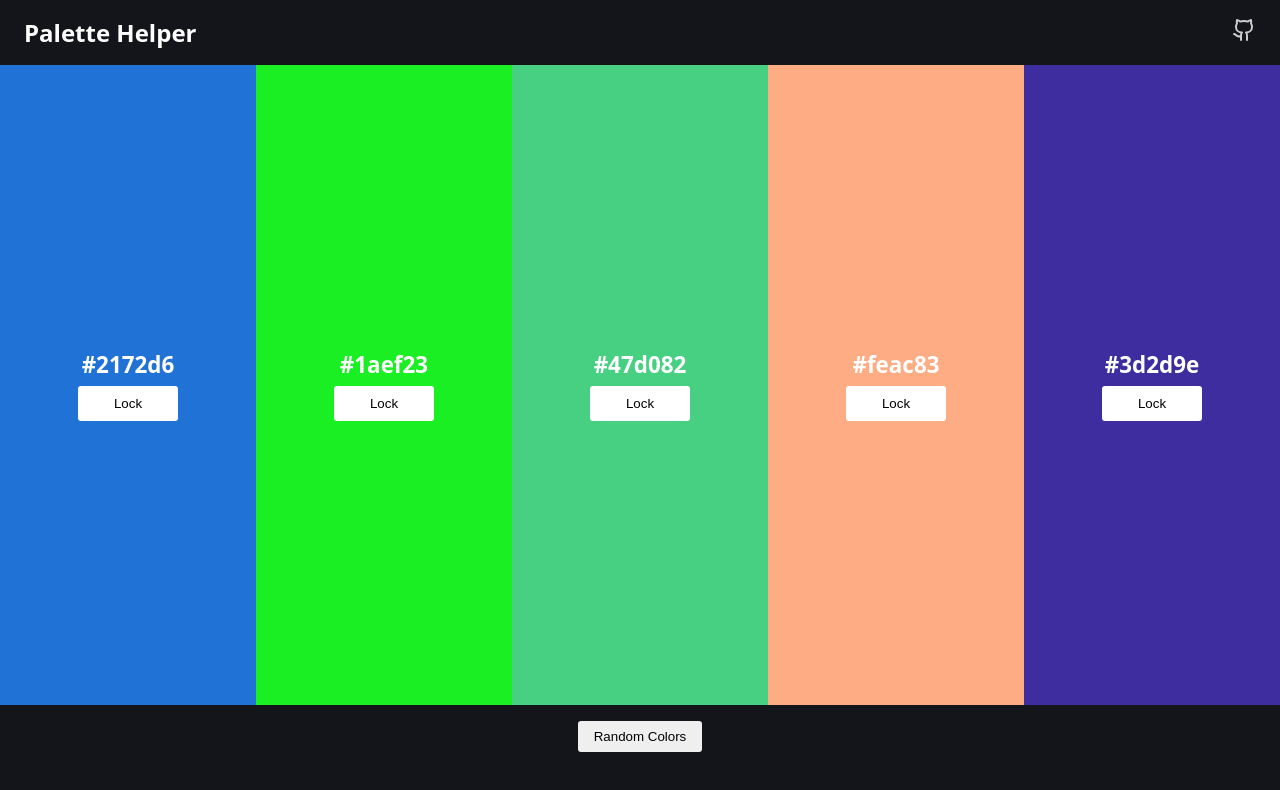
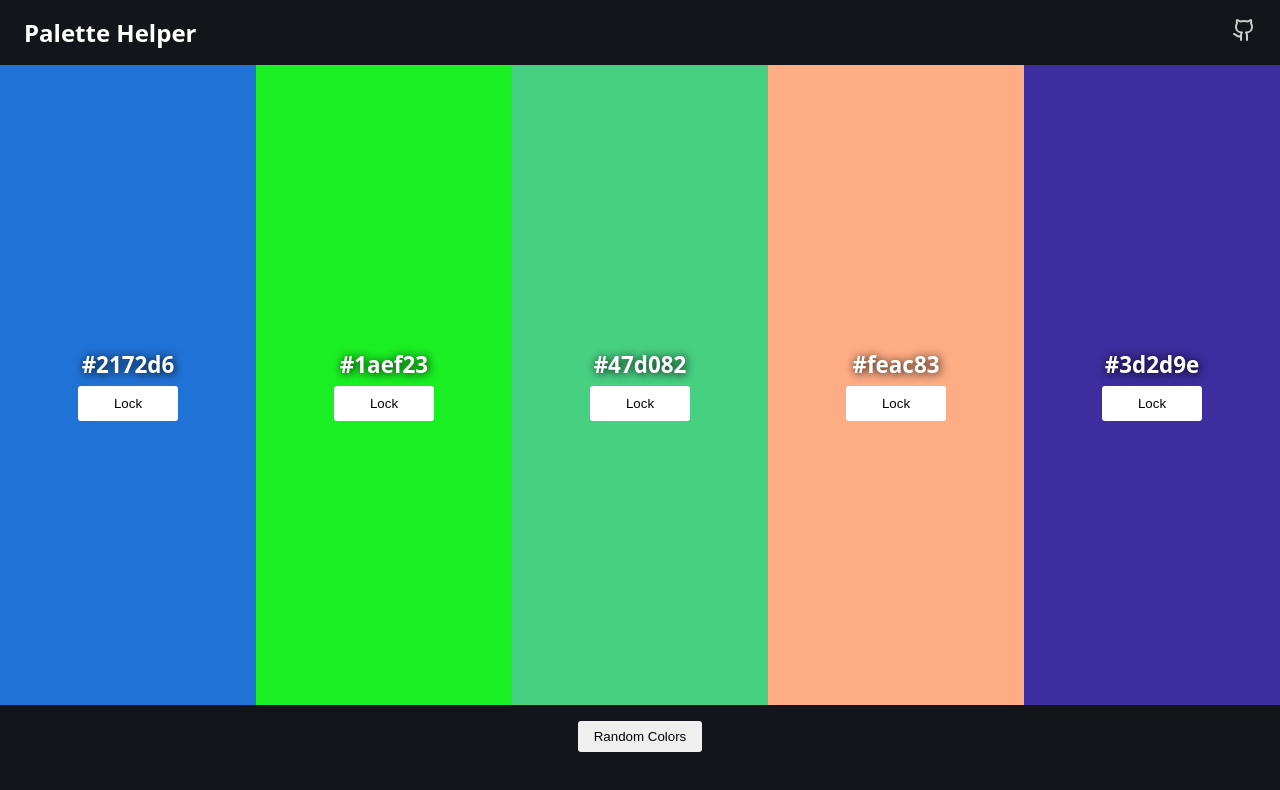
Before and after one commit to martinval11/palette-helper, an Astro site: page / in a window 1280 px wide. Built offline with nearby package versions, Linux system fonts and the light colour scheme; Astro itself is replaced by a stand-in of ours.

Commit message:
contrast fix with light colors

```diff
--- a/src/components/ColorBlock/colorblock.module.css
+++ b/src/components/ColorBlock/colorblock.module.css
@@ -24,6 +24,7 @@
     flex-direction: column;
     gap: 6px;
     min-width: 100px;
+    text-shadow: 1px 1px 10px #000;
 
     h3 {
       font-size: 1.4rem;
--- a/src/components/RandomPalette/RandomPalette.tsx
+++ b/src/components/RandomPalette/RandomPalette.tsx
@@ -1,4 +1,4 @@
-import { useState } from 'preact/hooks';
+import { useEffect, useState } from 'preact/hooks';
 import { generateColor } from '../../lib/generateColor';
 
 import { ColorBlock } from '../ColorBlock/ColorBlock';
--- a/src/lib/generateColor.ts
+++ b/src/lib/generateColor.ts
@@ -2,7 +2,6 @@ import { randomColor } from './randomColor';
 
 export function generateColor() {
   return {
-    id: 1,
     color: randomColor(),
   };
 }
```
